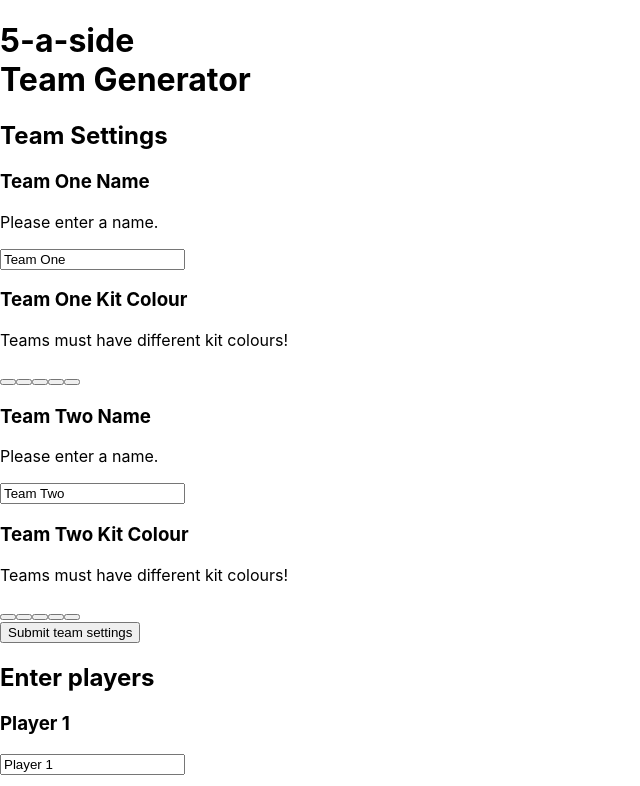
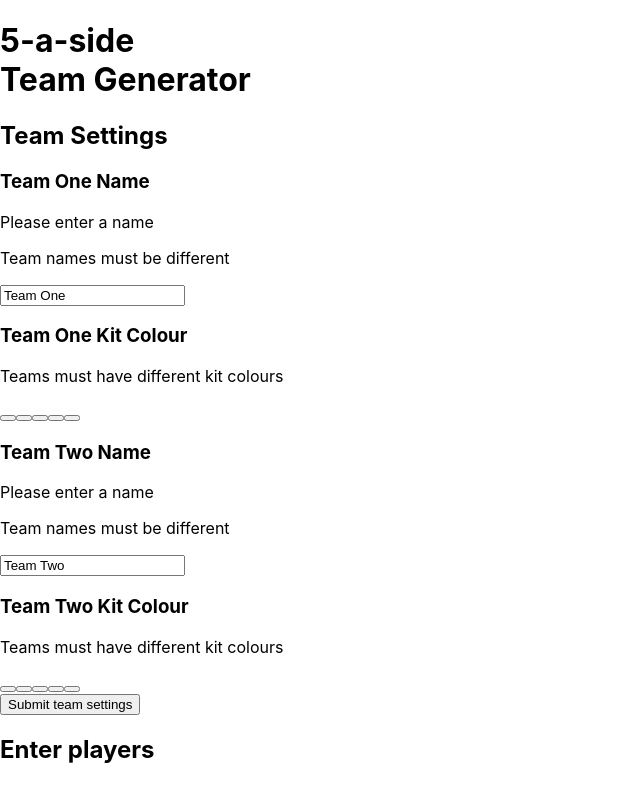
Before and after one commit to Nelboh/technical-challenge, a React (Create React App) app: page / in a window 1280 px wide. Shown: the top 786 px of the page, without its empty margins (0-640 px from the left). Built offline with nearby package versions, Linux system fonts and the light colour scheme.

Commit message:
Team names can't be the same either, or it'll flag an error message. One slight bug left over with error message sometimes continuing to display, but will revisit this later if there's time

```diff
--- a/src/components/Team/Team.js
+++ b/src/components/Team/Team.js
@@ -34,7 +34,18 @@ class Team extends React.Component {
             this.setState({ name: this.props.defaultTeamName })
         } else {
             this.setState({ nameEmpty: false });
-            this.setState({ name: e.currentTarget.value });
+            this.setState({ nameClash: false });
+            if (compareTeamNames(this.props.team, e.currentTarget.value)) {
+                this.setState({ nameClash: false });
+
+                this.setState({ name: e.currentTarget.value });
+
+                teamNameUpdater(this.props.team, e.currentTarget.value);
+
+            } else {
+                this.setState({ nameClash: true });
+                this.setState({ name: e.currentTarget.value });
+            }
         }
         teamNameUpdater(this.props.team, e.currentTarget.value);
     }
@@ -58,13 +69,15 @@ class Team extends React.Component {
     render() {
 
         let colourClash = this.state.colourClash;
+        let nameClash = this.state.nameClash;
         let nameEmpty = this.state.nameEmpty;
 
         return (
             <>
 
                 <h3>{this.props.defaultTeamName} Name</h3>
-                <p className={nameEmpty ? "errorMessage" : "errorMessageHidden"}>Please enter a name.</p>
+                <p className={nameEmpty ? "errorMessage" : "errorMessageHidden"}>Please enter a name</p>
+                <p className={nameClash ? "errorMessage" : "errorMessageHidden"}>Team names must be different</p>
                 <input
                     onChange={this.handleTeamName}
                     defaultValue={this.state.name}
@@ -75,7 +88,7 @@ class Team extends React.Component {
 
                     {/* {colourClash ? (<p className="errorMessage">Teams must have different kit colours!</p>) : null} */}
 
-                    <p className={colourClash ? "errorMessage" : "errorMessageHidden"}> Teams must have different kit colours!</p>
+                    <p className={colourClash ? "errorMessage" : "errorMessageHidden"}> Teams must have different kit colours</p>
 
                     <div className="kitButtonHolder">
 
```
Also changed, not shown: 1 other file (tests, documents, lock files or other folders).
